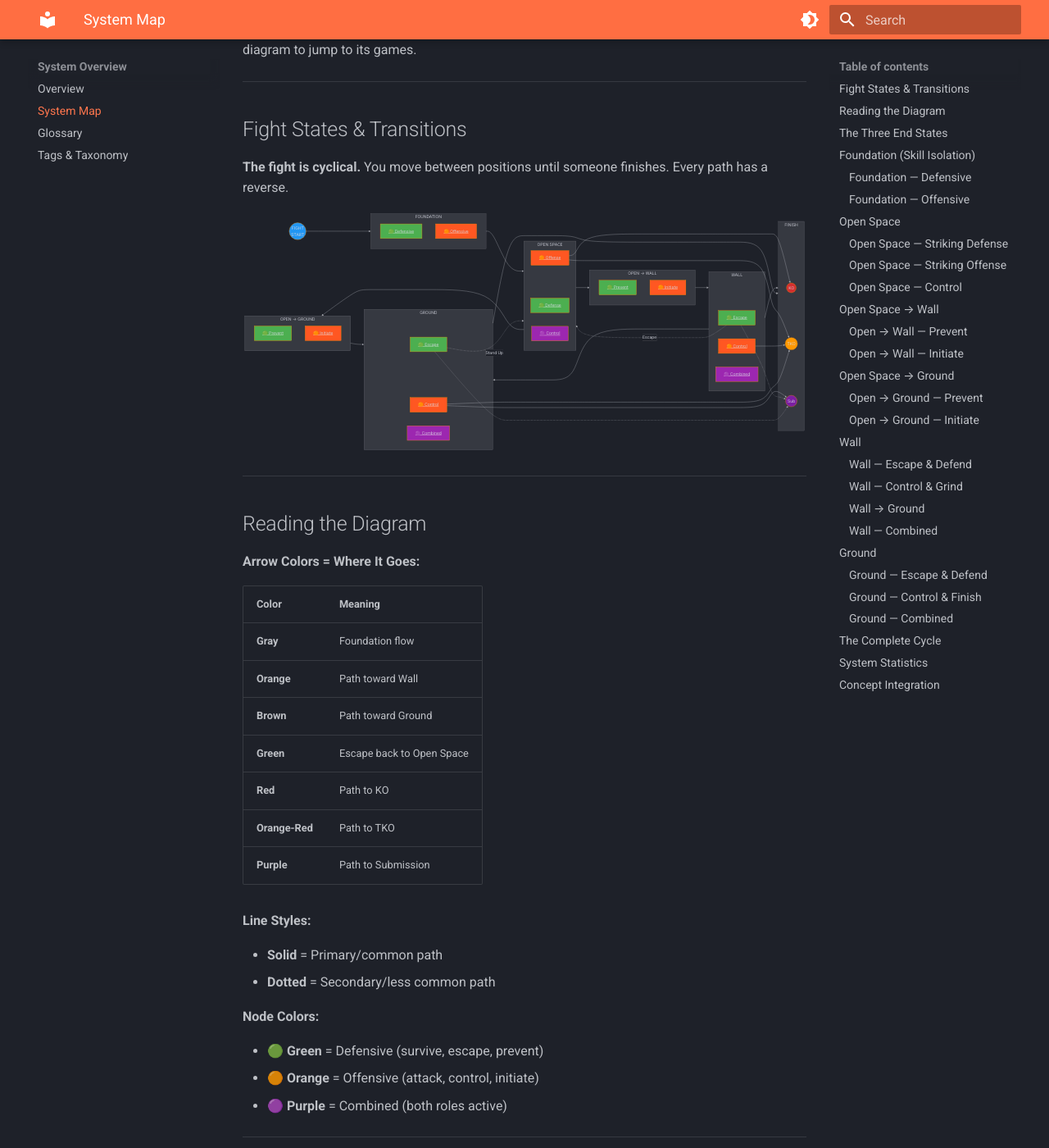
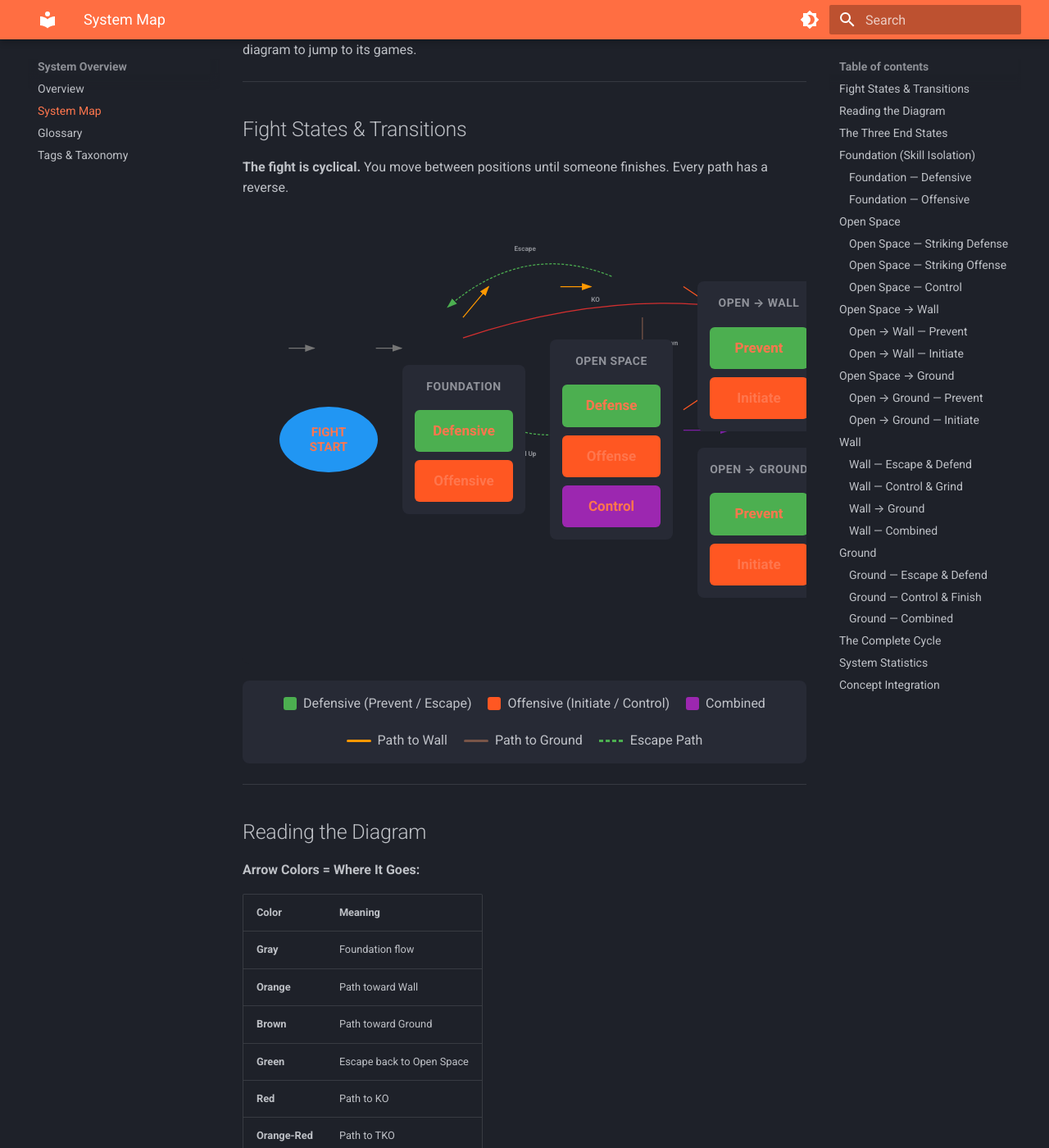
Before and after one commit to ACalienes/Ecological-MMA-Game-System, an MkDocs documentation site: the page built from docs/system/map.md, in a window 1280 px wide and 1400 px high, scrolled down 205 px. Shown: the whole window at 82% size. Built offline with MkDocs 1.6.1 and Material for MkDocs 9.7.7, drawn with Linux system fonts in a browser that asks for light colours.

Commit message:
Add custom HTML/CSS/SVG diagram for fight states
Replace Mermaid diagram with custom implementation:
- CSS Grid layout for precise box positioning
- SVG arrows with labeled paths (Escape, Stand Up, Takedown, KO)
- Color-coded paths: orange to wall, brown to ground, green escape
- Clickable boxes navigate to game sections
- Legend explaining colors and line types
- Responsive with horizontal scroll on small screens

This is the first iteration - arrow positions may need refinement.

Co-Authored-By: Claude Opus 4.5 <noreply@anthropic.com>

````diff
--- /dev/null
+++ b/docs/stylesheets/diagram.css
@@ -0,0 +1,252 @@
+/* ============================================
+   FIGHT STATES DIAGRAM - Custom Styles
+   ============================================ */
+
+.fight-diagram {
+  position: relative;
+  width: 100%;
+  min-height: 500px;
+  padding: 20px;
+  overflow-x: auto;
+  background: var(--md-default-bg-color);
+  border-radius: 8px;
+  margin: 20px 0;
+}
+
+.fight-diagram-grid {
+  display: grid;
+  grid-template-columns: auto auto auto auto auto auto auto;
+  gap: 30px;
+  align-items: center;
+  justify-content: center;
+  min-width: 1100px;
+  position: relative;
+  z-index: 2;
+}
+
+/* Column containers for vertical stacking */
+.diagram-column {
+  display: flex;
+  flex-direction: column;
+  gap: 20px;
+  align-items: center;
+}
+
+/* ============================================
+   BOX STYLES
+   ============================================ */
+
+.diagram-box {
+  padding: 12px 16px;
+  border-radius: 6px;
+  text-align: center;
+  font-weight: 600;
+  font-size: 0.85rem;
+  cursor: pointer;
+  transition: transform 0.2s, box-shadow 0.2s;
+  min-width: 120px;
+  color: white;
+  text-decoration: none;
+  display: block;
+}
+
+.diagram-box:hover {
+  transform: translateY(-2px);
+  box-shadow: 0 4px 12px rgba(0,0,0,0.3);
+}
+
+/* Box type colors */
+.box-start {
+  background: #2196F3;
+  border-radius: 50%;
+  width: 80px;
+  height: 80px;
+  display: flex;
+  align-items: center;
+  justify-content: center;
+  padding: 10px;
+  font-size: 0.75rem;
+  line-height: 1.2;
+}
+
+.box-defensive {
+  background: #4CAF50;
+}
+
+.box-offensive {
+  background: #FF5722;
+}
+
+.box-combined {
+  background: #9C27B0;
+}
+
+.box-finish-ko {
+  background: #D32F2F;
+  border-radius: 50%;
+  width: 60px;
+  height: 60px;
+  display: flex;
+  align-items: center;
+  justify-content: center;
+  padding: 8px;
+}
+
+.box-finish-tko {
+  background: #FF9800;
+  border-radius: 50%;
+  width: 60px;
+  height: 60px;
+  display: flex;
+  align-items: center;
+  justify-content: center;
+  padding: 8px;
+}
+
+.box-finish-sub {
+  background: #7B1FA2;
+  border-radius: 50%;
+  width: 60px;
+  height: 60px;
+  display: flex;
+  align-items: center;
+  justify-content: center;
+  padding: 8px;
+}
+
+/* Section headers */
+.section-header {
+  font-size: 0.7rem;
+  font-weight: 700;
+  text-transform: uppercase;
+  letter-spacing: 0.5px;
+  color: var(--md-default-fg-color--light);
+  margin-bottom: 8px;
+  text-align: center;
+}
+
+/* Section containers */
+.diagram-section {
+  background: var(--md-code-bg-color);
+  border-radius: 8px;
+  padding: 15px;
+  display: flex;
+  flex-direction: column;
+  gap: 10px;
+  align-items: center;
+}
+
+/* ============================================
+   SVG ARROWS LAYER
+   ============================================ */
+
+.diagram-arrows {
+  position: absolute;
+  top: 0;
+  left: 0;
+  width: 100%;
+  height: 100%;
+  z-index: 1;
+  pointer-events: none;
+}
+
+.arrow-line {
+  fill: none;
+  stroke-width: 2;
+  marker-end: url(#arrowhead);
+}
+
+.arrow-forward {
+  stroke: #757575;
+}
+
+.arrow-to-wall {
+  stroke: #FF9800;
+}
+
+.arrow-to-ground {
+  stroke: #795548;
+}
+
+.arrow-escape {
+  stroke: #4CAF50;
+  stroke-dasharray: 5,3;
+}
+
+.arrow-to-ko {
+  stroke: #D32F2F;
+}
+
+.arrow-to-tko {
+  stroke: #FF5722;
+}
+
+.arrow-to-sub {
+  stroke: #7B1FA2;
+}
+
+.arrow-label {
+  font-size: 0.65rem;
+  font-weight: 600;
+  fill: var(--md-default-fg-color--light);
+}
+
+/* ============================================
+   LEGEND
+   ============================================ */
+
+.diagram-legend {
+  display: flex;
+  flex-wrap: wrap;
+  gap: 20px;
+  margin-top: 20px;
+  padding: 15px;
+  background: var(--md-code-bg-color);
+  border-radius: 8px;
+  justify-content: center;
+}
+
+.legend-item {
+  display: flex;
+  align-items: center;
+  gap: 8px;
+  font-size: 0.8rem;
+}
+
+.legend-color {
+  width: 16px;
+  height: 16px;
+  border-radius: 3px;
+}
+
+.legend-line {
+  width: 30px;
+  height: 3px;
+  border-radius: 2px;
+}
+
+.legend-line-dashed {
+  background: repeating-linear-gradient(
+    90deg,
+    currentColor 0px,
+    currentColor 5px,
+    transparent 5px,
+    transparent 8px
+  );
+  height: 3px;
+  width: 30px;
+}
+
+/* ============================================
+   RESPONSIVE
+   ============================================ */
+
+@media (max-width: 1200px) {
+  .fight-diagram {
+    overflow-x: scroll;
+  }
+
+  .fight-diagram-grid {
+    min-width: 1100px;
+  }
+}
--- a/docs/system/map.md
+++ b/docs/system/map.md
@@ -8,112 +8,163 @@ This page provides visual navigation of the entire game system. Click any catego
 
 **The fight is cyclical.** You move between positions until someone finishes. Every path has a reverse.
 
-```mermaid
-flowchart LR
-    %% === SINGLE-LEVEL SUBGRAPHS ONLY ===
+<div class="fight-diagram">
+  <!-- SVG Arrow Definitions -->
+  <svg class="diagram-arrows" viewBox="0 0 1100 520" preserveAspectRatio="xMidYMid meet">
+    <defs>
+      <marker id="arrowhead" markerWidth="10" markerHeight="7" refX="9" refY="3.5" orient="auto">
+        <polygon points="0 0, 10 3.5, 0 7" fill="#757575"/>
+      </marker>
+      <marker id="arrowhead-orange" markerWidth="10" markerHeight="7" refX="9" refY="3.5" orient="auto">
+        <polygon points="0 0, 10 3.5, 0 7" fill="#FF9800"/>
+      </marker>
+      <marker id="arrowhead-brown" markerWidth="10" markerHeight="7" refX="9" refY="3.5" orient="auto">
+        <polygon points="0 0, 10 3.5, 0 7" fill="#795548"/>
+      </marker>
+      <marker id="arrowhead-green" markerWidth="10" markerHeight="7" refX="9" refY="3.5" orient="auto">
+        <polygon points="0 0, 10 3.5, 0 7" fill="#4CAF50"/>
+      </marker>
+      <marker id="arrowhead-red" markerWidth="10" markerHeight="7" refX="9" refY="3.5" orient="auto">
+        <polygon points="0 0, 10 3.5, 0 7" fill="#D32F2F"/>
+      </marker>
+      <marker id="arrowhead-tko" markerWidth="10" markerHeight="7" refX="9" refY="3.5" orient="auto">
+        <polygon points="0 0, 10 3.5, 0 7" fill="#FF5722"/>
+      </marker>
+      <marker id="arrowhead-purple" markerWidth="10" markerHeight="7" refX="9" refY="3.5" orient="auto">
+        <polygon points="0 0, 10 3.5, 0 7" fill="#7B1FA2"/>
+      </marker>
+    </defs>
 
-    START((FIGHT<br>START))
+    <!-- Main Forward Flow -->
+    <path d="M 90 260 L 140 260" stroke="#757575" stroke-width="2" fill="none" marker-end="url(#arrowhead)"/>
+    <path d="M 260 260 L 310 260" stroke="#757575" stroke-width="2" fill="none" marker-end="url(#arrowhead)"/>
 
-    subgraph FOUNDATION["FOUNDATION"]
-        SK_D["🟢 Defensive"]
-        SK_O["🟠 Offensive"]
-    end
+    <!-- Open Space to Transitions -->
+    <path d="M 430 200 L 480 140" stroke="#FF9800" stroke-width="2" fill="none" marker-end="url(#arrowhead-orange)"/>
+    <path d="M 430 320 L 480 380" stroke="#795548" stroke-width="2" fill="none" marker-end="url(#arrowhead-brown)"/>
 
-    subgraph OPEN["OPEN SPACE"]
-        OS_D["🟢 Defense"]
-        OS_O["🟠 Offense"]
-        OS_C["🟣 Control"]
-    end
+    <!-- Transitions to Positions -->
+    <path d="M 620 140 L 680 140" stroke="#FF9800" stroke-width="2" fill="none" marker-end="url(#arrowhead-orange)"/>
+    <path d="M 620 380 L 680 380" stroke="#795548" stroke-width="2" fill="none" marker-end="url(#arrowhead-brown)"/>
 
-    subgraph TO_WALL["OPEN → WALL"]
-        TW_D["🟢 Prevent"]
-        TW_O["🟠 Initiate"]
-    end
+    <!-- Wall to Ground (Takedown) -->
+    <path d="M 780 200 L 780 310" stroke="#795548" stroke-width="2" fill="none" marker-end="url(#arrowhead-brown)"/>
+    <text x="790" y="255" class="arrow-label" fill="#795548">Takedown</text>
 
-    subgraph TO_GROUND["OPEN → GROUND"]
-        TG_D["🟢 Prevent"]
-        TG_O["🟠 Initiate"]
-    end
+    <!-- Escape Paths (back to Open Space) -->
+    <path d="M 720 120 Q 550 50 400 180" stroke="#4CAF50" stroke-width="2" stroke-dasharray="5,3" fill="none" marker-end="url(#arrowhead-green)"/>
+    <text x="530" y="70" class="arrow-label" fill="#4CAF50">Escape</text>
 
-    subgraph WALL["WALL"]
-        W_D["🟢 Escape"]
-        W_O["🟠 Control"]
-        W_C["🟣 Combined"]
-    end
+    <path d="M 720 400 Q 550 480 400 340" stroke="#4CAF50" stroke-width="2" stroke-dasharray="5,3" fill="none" marker-end="url(#arrowhead-green)"/>
+    <text x="520" y="470" class="arrow-label" fill="#4CAF50">Stand Up</text>
 
-    subgraph GROUND["GROUND"]
-        G_D["🟢 Escape"]
-        G_O["🟠 Control"]
-        G_C["🟣 Combined"]
-    end
+    <!-- To Finish States -->
+    <path d="M 860 140 L 950 200" stroke="#FF5722" stroke-width="2" fill="none" marker-end="url(#arrowhead-tko)"/>
+    <path d="M 860 380 L 950 320" stroke="#FF5722" stroke-width="2" fill="none" marker-end="url(#arrowhead-tko)"/>
+    <path d="M 860 420 L 950 420" stroke="#7B1FA2" stroke-width="2" fill="none" marker-end="url(#arrowhead-purple)"/>
 
-    subgraph FINISH["FINISH"]
-        KO((KO))
-        TKO((TKO))
-        SUB((Sub))
-    end
+    <!-- KO from Open Space -->
+    <path d="M 430 240 Q 700 150 950 180" stroke="#D32F2F" stroke-width="2" fill="none" marker-end="url(#arrowhead-red)"/>
+    <text x="680" y="170" class="arrow-label" fill="#D32F2F">KO</text>
+  </svg>
 
-    %% === MAIN FORWARD FLOW ===
-    START --> FOUNDATION --> OPEN
-    OPEN --> TO_WALL --> WALL
-    OPEN --> TO_GROUND --> GROUND
-    WALL --> GROUND
+  <!-- Grid Layout -->
+  <div class="fight-diagram-grid">
 
-    %% === TO FINISH ===
-    WALL --> FINISH
-    GROUND --> FINISH
-    OS_O --> KO
-    OS_O --> TKO
-    W_O --> TKO
-    G_O --> TKO
-    G_O --> SUB
+    <!-- Column 1: START -->
+    <div class="diagram-column">
+      <a href="#" class="diagram-box box-start">FIGHT<br>START</a>
+    </div>
 
-    %% === ESCAPE PATHS (back to open) ===
-    W_D -.->|"Escape"| OPEN
-    G_D -.->|"Stand Up"| OPEN
+    <!-- Column 2: FOUNDATION -->
+    <div class="diagram-column">
+      <div class="diagram-section">
+        <div class="section-header">Foundation</div>
+        <a href="#foundation-defensive" class="diagram-box box-defensive">Defensive</a>
+        <a href="#foundation-offensive" class="diagram-box box-offensive">Offensive</a>
+      </div>
+    </div>
 
-    %% === DEFENSIVE SUBS ===
-    W_D -.-> SUB
-    G_D -.-> SUB
+    <!-- Column 3: OPEN SPACE -->
+    <div class="diagram-column">
+      <div class="diagram-section">
+        <div class="section-header">Open Space</div>
+        <a href="#open-space-striking-defense" class="diagram-box box-defensive">Defense</a>
+        <a href="#open-space-striking-offense" class="diagram-box box-offensive">Offense</a>
+        <a href="#open-space-control" class="diagram-box box-combined">Control</a>
+      </div>
+    </div>
 
-    %% === STYLING ===
-    style START fill:#2196F3,color:#fff
-    style SK_D fill:#4CAF50,color:#fff
-    style SK_O fill:#FF5722,color:#fff
-    style OS_D fill:#4CAF50,color:#fff
-    style OS_O fill:#FF5722,color:#fff
-    style OS_C fill:#9C27B0,color:#fff
-    style TW_D fill:#4CAF50,color:#fff
-    style TW_O fill:#FF5722,color:#fff
-    style TG_D fill:#4CAF50,color:#fff
-    style TG_O fill:#FF5722,color:#fff
-    style W_D fill:#4CAF50,color:#fff
-    style W_O fill:#FF5722,color:#fff
-    style W_C fill:#9C27B0,color:#fff
-    style G_D fill:#4CAF50,color:#fff
-    style G_O fill:#FF5722,color:#fff
-    style G_C fill:#9C27B0,color:#fff
-    style KO fill:#D32F2F,color:#fff
-    style TKO fill:#FF9800,color:#fff
-    style SUB fill:#7B1FA2,color:#fff
+    <!-- Column 4: TRANSITIONS -->
+    <div class="diagram-column">
+      <div class="diagram-section">
+        <div class="section-header">Open → Wall</div>
+        <a href="#open-wall-prevent" class="diagram-box box-defensive">Prevent</a>
+        <a href="#open-wall-initiate" class="diagram-box box-offensive">Initiate</a>
+      </div>
+      <div class="diagram-section">
+        <div class="section-header">Open → Ground</div>
+        <a href="#open-ground-prevent" class="diagram-box box-defensive">Prevent</a>
+        <a href="#open-ground-initiate" class="diagram-box box-offensive">Initiate</a>
+      </div>
+    </div>
 
-    %% === CLICK TARGETS ===
-    click SK_D "#foundation-defensive"
-    click SK_O "#foundation-offensive"
-    click OS_D "#open-space-striking-defense"
-    click OS_O "#open-space-striking-offense"
-    click OS_C "#open-space-control"
-    click TW_D "#open-wall-prevent"
-    click TW_O "#open-wall-initiate"
-    click TG_D "#open-ground-prevent"
-    click TG_O "#open-ground-initiate"
-    click W_D "#wall-escape-defend"
-    click W_O "#wall-control-grind"
-    click W_C "#wall-combined"
-    click G_D "#ground-escape-defend"
-    click G_O "#ground-control-finish"
-    click G_C "#ground-combined"
-```
+    <!-- Column 5: POSITIONS -->
+    <div class="diagram-column">
+      <div class="diagram-section">
+        <div class="section-header">Wall</div>
+        <a href="#wall-escape-defend" class="diagram-box box-defensive">Escape</a>
+        <a href="#wall-control-grind" class="diagram-box box-offensive">Control</a>
+        <a href="#wall-combined" class="diagram-box box-combined">Combined</a>
+      </div>
+      <div class="diagram-section">
+        <div class="section-header">Ground</div>
+        <a href="#ground-escape-defend" class="diagram-box box-defensive">Escape</a>
+        <a href="#ground-control-finish" class="diagram-box box-offensive">Control</a>
+        <a href="#ground-combined" class="diagram-box box-combined">Combined</a>
+      </div>
+    </div>
+
+    <!-- Column 6: FINISH -->
+    <div class="diagram-column">
+      <div class="diagram-section">
+        <div class="section-header">Finish</div>
+        <div class="diagram-box box-finish-ko">KO</div>
+        <div class="diagram-box box-finish-tko">TKO</div>
+        <div class="diagram-box box-finish-sub">SUB</div>
+      </div>
+    </div>
+
+  </div>
+</div>
+
+<!-- Legend -->
+<div class="diagram-legend">
+  <div class="legend-item">
+    <div class="legend-color" style="background: #4CAF50;"></div>
+    <span>Defensive (Prevent / Escape)</span>
+  </div>
+  <div class="legend-item">
+    <div class="legend-color" style="background: #FF5722;"></div>
+    <span>Offensive (Initiate / Control)</span>
+  </div>
+  <div class="legend-item">
+    <div class="legend-color" style="background: #9C27B0;"></div>
+    <span>Combined</span>
+  </div>
+  <div class="legend-item">
+    <div class="legend-line" style="background: #FF9800;"></div>
+    <span>Path to Wall</span>
+  </div>
+  <div class="legend-item">
+    <div class="legend-line" style="background: #795548;"></div>
+    <span>Path to Ground</span>
+  </div>
+  <div class="legend-item">
+    <div class="legend-line-dashed" style="color: #4CAF50;"></div>
+    <span>Escape Path</span>
+  </div>
+</div>
 
 ---
 
--- a/mkdocs.yml
+++ b/mkdocs.yml
@@ -145,6 +145,9 @@ nav:
     - Design Rules: about/levels-vs-games.md
     - Disclaimer: about/disclaimer.md
 
+extra_css:
+  - stylesheets/diagram.css
+
 extra_javascript:
   - javascripts/mermaid-init.js
 
````
